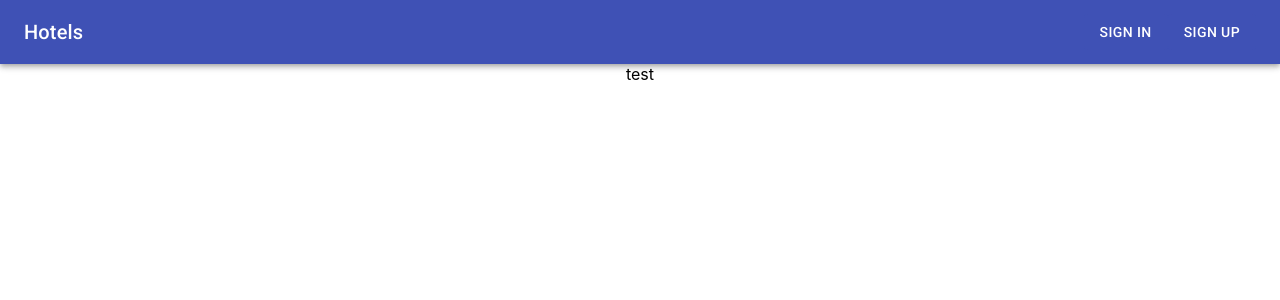
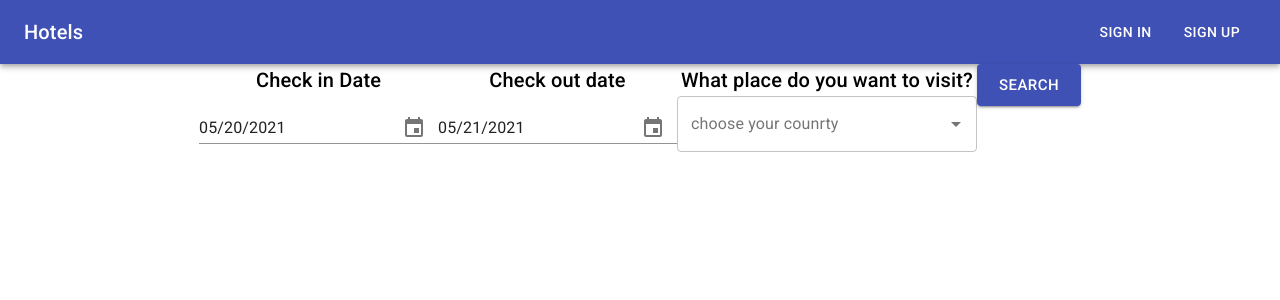
Before and after one commit to VitaliKhileuski/hotel-reservation-system, a React (Create React App) app in the folder hotel-reservation-system/: page /home in a window 1280 px wide. Shown: the top 300 px of the page. Built offline with nearby package versions, Linux system fonts and the light colour scheme; no server answers.

Commit message:
-added filter row to hotels in home page

```diff
--- a/hotel-reservation-system/package.json
+++ b/hotel-reservation-system/package.json
@@ -3,12 +3,16 @@
   "version": "0.1.0",
   "private": true,
   "dependencies": {
+    "@date-io/date-fns": "^1.3.13",
     "@material-ui/core": "^4.11.4",
     "@material-ui/icons": "^4.11.2",
+    "@material-ui/lab": "^4.0.0-alpha.58",
+    "@material-ui/pickers": "^3.3.10",
     "@testing-library/jest-dom": "^5.12.0",
     "@testing-library/react": "^11.2.7",
     "@testing-library/user-event": "^12.8.3",
     "axios": "^0.21.1",
+    "date-fns": "^2.21.3",
     "formik": "^2.2.8",
     "material-ui-phone-number": "^2.2.6",
     "react": "^17.0.2",
--- a/hotel-reservation-system/src/App.js
+++ b/hotel-reservation-system/src/App.js
@@ -2,7 +2,7 @@ import React from "react";
 import NavBar from "./components/shared/NavBar";
 import Login from "./components/Authorization/Login";
 import Register from "./components/Authorization/Register";
-import home from "./components/home"
+import Home from "./components/Home"
 import {BrowserRouter as Router, Switch, Route } from 'react-router-dom'
 function App() {
 
@@ -13,7 +13,7 @@ function App() {
         <Switch>
           <Route path="/login" component = {Login} />
           <Route path="/register" component = {Register}/>
-          <Route path ="/home" component = {home}/>
+          <Route path ="/home" component = {Home}/>
         </Switch>
       </div>
     </Router>
--- a/hotel-reservation-system/src/components/Authorization/Login.js
+++ b/hotel-reservation-system/src/components/Authorization/Login.js
@@ -15,7 +15,7 @@ import { IS_LOGGED, NAME} from "../../storage/actions/actionTypes.js";
 
 const useStyles = makeStyles((theme) => ({
   paper: {
-    marginTop: theme.spacing(2),
+    marginTop: theme.spacing(6),
     display: 'flex',
     flexDirection: 'column',
     alignItems: 'center',
@@ -63,7 +63,7 @@ function ValidatePassword(password){
   const passwordRegex = /^(?=.*[0-9])(?=.*[a-z])/;
   const flag = passwordRegex.test(password);
   if(!flag){
-    setPasswordErrorLabel("password should contains numbers and english letters");
+    setPasswordErrorLabel("password should contains numbers and latin letters");
   }
   if(password===''){
     setPasswordErrorLabel("password is required");
--- a/hotel-reservation-system/src/components/Authorization/Register.js
+++ b/hotel-reservation-system/src/components/Authorization/Register.js
@@ -2,7 +2,7 @@ import {React, useState} from 'react'
 import Button from '@material-ui/core/Button';
 import CssBaseline from '@material-ui/core/CssBaseline';
 import TextField from '@material-ui/core/TextField';
-import { Link } from 'react-router-dom'
+import { Link , Redirect } from 'react-router-dom'
 import Grid from '@material-ui/core/Grid';
 import Box from '@material-ui/core/Box';
 import Typography from '@material-ui/core/Typography';
@@ -11,11 +11,13 @@ import Container from '@material-ui/core/Container';
 import {Formik, Form, ErrorMessage, Field} from 'formik'
 import * as Yup from 'yup'
 import api from './../../api/'
+import {useDispatch, useSelector} from 'react-redux'
+import { IS_LOGGED, NAME} from "../../storage/actions/actionTypes.js";
 
 
 const useStyles = makeStyles((theme) => ({
   paper: {
-    marginTop: theme.spacing(2),
+    marginTop: theme.spacing(6),
     display: 'flex',
     flexDirection: 'column',
     alignItems: 'center',
@@ -34,6 +36,9 @@ const useStyles = makeStyles((theme) => ({
 }));
 
 export default function Register() {
+
+  const dispatch = useDispatch();
+  const isLogged = useSelector((state) => state.isLogged);
   const classes = useStyles();
   const [emailErrorLabel, setEmailErrorLabel] = useState('');
   const [email, setEmail] = useState('');
@@ -43,7 +48,6 @@ export default function Register() {
     firstName:'',
     email :'',
     password :'',
-    birthDate: Date.UTC,
     phone: '',
     passwordConfirm: ''
   }
@@ -51,7 +55,7 @@ export default function Register() {
     firstName: Yup.string().required("first name is required"),
     lastName: Yup.string().required("last name is required"),
     phone : Yup.string().required("phone number is required").matches(phoneRegExp,"enter valid phone"),
-    password: Yup.string().min(5, "Minimum characters should be 5").required('password is required').matches(/^(?=.*[0-9])(?=.*[a-z])/,"password should contains numbers and letters"),
+    password: Yup.string().min(8, "Minimum characters should be 8").required('password is required').matches(/^(?=.*[0-9])(?=.*[a-z])/,"password should contains numbers and latin letters"),
     passwordConfirm: Yup.string().oneOf([Yup.ref('password'), null], 'Passwords must match').required('Required'),
   })
   const onSubmit = (values) => {
@@ -62,11 +66,15 @@ export default function Register() {
       UserName: values.userName,
       PhoneNumber: values.phone,
       Password: values.password,
-      BirthDate: values.birthDate,
     };
       api
       .post('/account/register', request)
 			.then((response) => {
+        localStorage.setItem('token',response.data[0]);
+        localStorage.setItem('refreshToken',response.data[1]);
+        const jwt = JSON.parse(atob(response.data[0].split(".")[1]));
+        dispatch({ type: IS_LOGGED, isLogged: true });
+        dispatch({type : NAME, name : jwt.firstname});
 			console.log(response);
 			})
 			.catch((error) => {
@@ -87,7 +95,10 @@ export default function Register() {
       }
       setEmail(email);
     }
-
+  if(isLogged){
+    return <Redirect to='/home'></Redirect>
+  }
+  else
   return (
     <Container component="main" maxWidth="xs">
       <CssBaseline />
@@ -157,16 +168,6 @@ export default function Register() {
             </Grid>
             <Grid item xs={12}>
               <Field as = {TextField}
-              fullWidth
-              type ='Date'
-              variant='outlined'
-              name='birthdate'
-              error={props.errors.birthDate && props.touched.birthDate}
-              helperText={<ErrorMessage name='birthDate' />}
-              />
-            </Grid>
-            <Grid item xs={12}>
-              <Field as = {TextField}
                 variant="outlined"
                 required
                 fullWidth
--- a/hotel-reservation-system/src/components/home.js
+++ b/hotel-reservation-system/src/components/home.js
@@ -1,11 +1,113 @@
-import {React} from 'react'
+import {React, useEffect, useState} from 'react'
+import {MuiPickersUtilsProvider, KeyboardDatePicker} from '@material-ui/pickers';
+import Grid from '@material-ui/core/Grid';
+import DateFnsUtils from '@date-io/date-fns';
+import { Typography , Button} from '@material-ui/core';
+import TextField from '@material-ui/core/TextField';
+import Autocomplete from '@material-ui/lab/Autocomplete';
+import { makeStyles } from '@material-ui/core/styles';
+import axios from 'axios'
 
 
 
-export default function home(){
+const useStyles = makeStyles({
+  option: {
+    fontSize: 15,
+    '& > span': {
+      marginRight: 10,
+      fontSize: 18,
+    },
+  },
+  comboBox: {
+    MarginTop : 15
+  }
+});
+
+export default function Home(){
+  const [countries,setCountries] = useState([]);
+  useEffect(() => {
+    const loadCountries = async () => {
+      await  axios
+      .get('https://restcountries.eu/rest/v2/all')
+      .then(response => response.data)
+      .then((data) => setCountries(data))
+      .catch((error) => console.log(error));
+    };
+    loadCountries();
+  }, []);
+
+  const classes = useStyles();
+    const [checkInDate, setCheckInDate] = useState(Date.now);
+    const [checkOutDate, setCheckOutDate] = useState(new Date(Date.now() + 24*60*60*1000));
+    const tommorow  = new Date(Date.now() + 24*60*60*1000);
+    const handleDateCheckInChange = (date) => {
+      setCheckInDate(date);
+    };
+    const handleDateCheckOutChange = (date) => {
+      setCheckOutDate(date);
+    };
     return (
-            <div>
-                test
-            </div>
+        <Grid
+          className={classes.grid}
+          container
+          direction="row"
+          justify="center"
+          alignItems="flex-start"
+          >
+            <MuiPickersUtilsProvider utils={DateFnsUtils}>
+            <Grid>
+            <Typography variant='h6' margin='normal'>
+              Check in Date
+            </Typography>
+            <KeyboardDatePicker
+              disableToolbar
+              disablePast
+              variant="inline"
+              format="MM/dd/yyyy"
+              margin="normal"
+              value={checkInDate}
+              onChange={handleDateCheckInChange}
+              KeyboardButtonProps={{
+                'aria-label': 'change date',
+              }}
+            />
+          </Grid>
+          <Grid>
+          <Typography variant='h6' margin='normal'>
+              Check out date
+            </Typography>
+            <KeyboardDatePicker
+              disableToolbar
+              minDate={tommorow}
+              variant="inline"
+              margin="normal"
+              format="MM/dd/yyyy"
+              value={checkOutDate}
+              onChange={handleDateCheckOutChange}
+              KeyboardButtonProps={{
+                'aria-label': 'change date',
+              }}
+            />
+          </Grid>
+            </MuiPickersUtilsProvider>
+          <Grid>
+            <Typography variant = 'h6' margin='nornal'>
+              What place do you want to visit?
+            </Typography>
+                <Autocomplete
+                id="combo-box-demo"
+                options={countries}
+                margin="normal"
+                getOptionLabel={(option) => option.name}
+                style={{ width: 300 }}
+                renderInput={(params) => <TextField  {...params} label="choose your counrty" variant="outlined" />}
+                />
+          </Grid>
+          <Grid>
+            <Button variant="contained" color="primary" size='large'>
+             Search
+            </Button>
+          </Grid>
+          </Grid>
     );
 }
```
Also changed, not shown: 1 other file (tests, documents, lock files or other folders).
